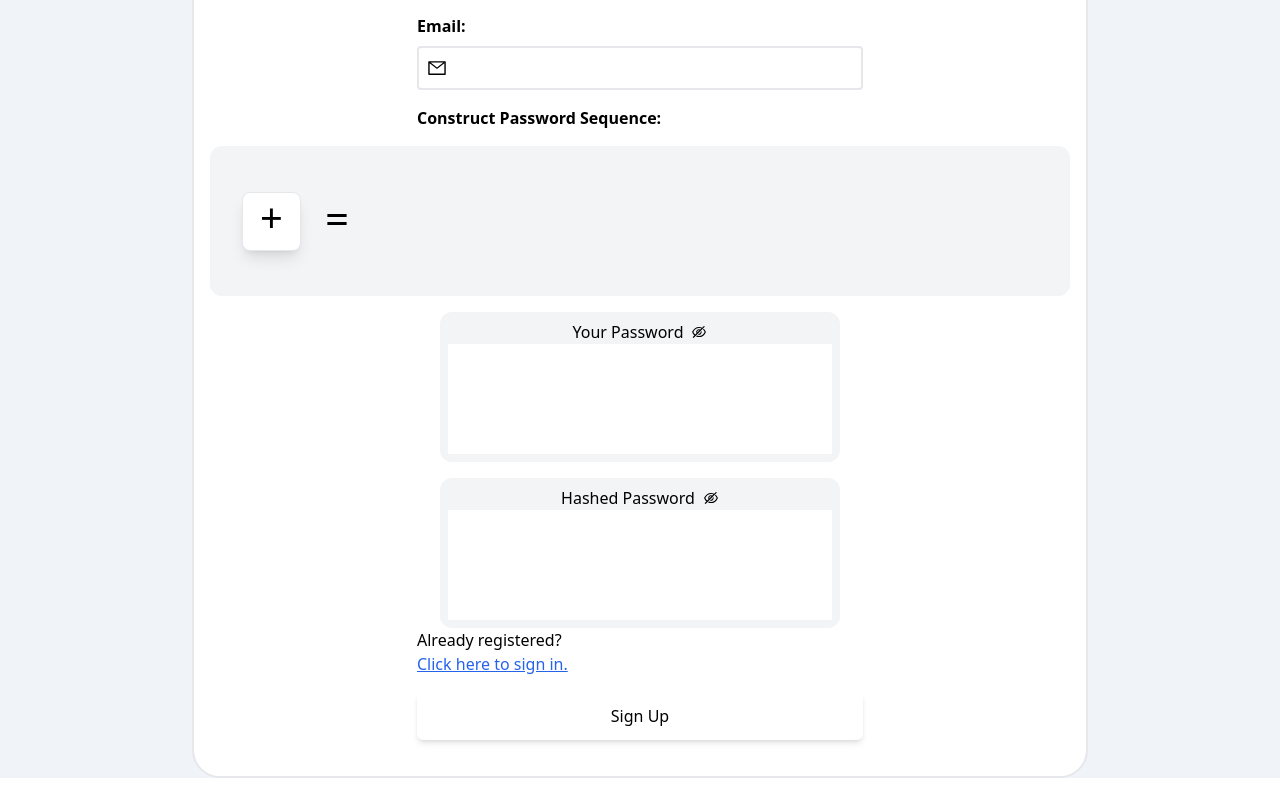
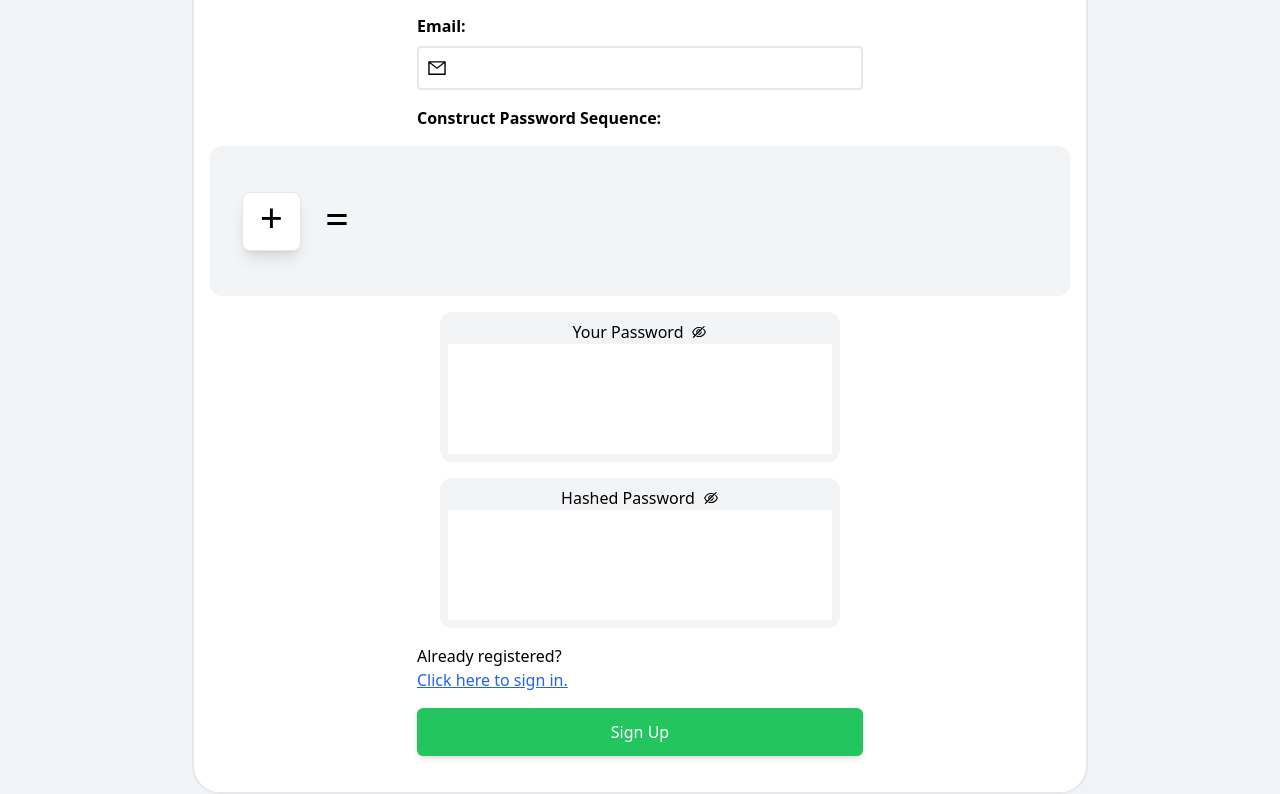
Before and after one commit to Chewy42/multi-dimensional-password-prototype, a React (Create React App) app: page /signup in a window 1280 px wide. Shown: the part 326-1120 px from the top of the page. Built offline with nearby package versions, Linux system fonts and the light colour scheme.

Commit message:
fixed some styling issues

```diff
--- a/src/Components/Signup.jsx
+++ b/src/Components/Signup.jsx
@@ -296,9 +296,9 @@ const SignUp = () => {
                               onChange={(e) =>
                                 handleInputChange(index, e.target.files[0])
                               }
-                              className="pl-16 pr-3 py-2 w-full h-[55px] opacity-0 absolute inset-0 z-30 cursor-pointer"
+                              className="pl-16 pr-3 py-2 w-full h-[55px] opacity-0 absolute inset-0 z-40 cursor-pointer border-none"
                             />
-                            <div className="pl-16 pr-3 py-2 w-full relative border-[3px] border-transparent group-hover:border-green-500 z-40 rounded-lg group-hover:border-dashed group">
+                            <div className="pl-16 pr-3 py-2 w-full relative border-[3px] border-transparent group-hover:border-green-500 z-30 rounded-lg group-hover:border-dashed group">
                               <p className="text-gray-500 font-semibold overflow-hidden w-[100%] group-hover:text-black">
                                 {input.value ? input.value.name : "Upload File"}
                               </p>
@@ -361,7 +361,7 @@ const SignUp = () => {
                 </div>
               </div>
 
-              <div className="w-[400px] flex justify-start align-middle h-[150px] bg-gray-100 m-auto p-2 rounded-[12px] mt-4">
+              <div className="w-[400px] flex justify-start align-middle h-[150px] bg-gray-100 m-auto p-2 rounded-[12px] my-4">
                 <div className="w-[100%] h-[100%] my-auto flex flex-col">
                   <div className="flex justify-center align-middle">
                     <div className="flex justify-center align-middle">
@@ -459,7 +459,7 @@ const SignUp = () => {
 
               <button
                 type="submit"
-                className="select-none bg-accent hover:scale-[103%] transition-all ease-linear duration-200 text-black hover:font-bold px-6 py-3 mt-4 rounded-md shadow-md w-[100%] mx-auto"
+                className="select-none bg-green-500 hover:scale-[103%] transition-all ease-linear duration-200 text-white font-medium px-6 py-3 mt-4 rounded-md shadow-md w-[100%] mx-auto hover:shadow-xl"
               >
                 Sign Up
               </button>
```
